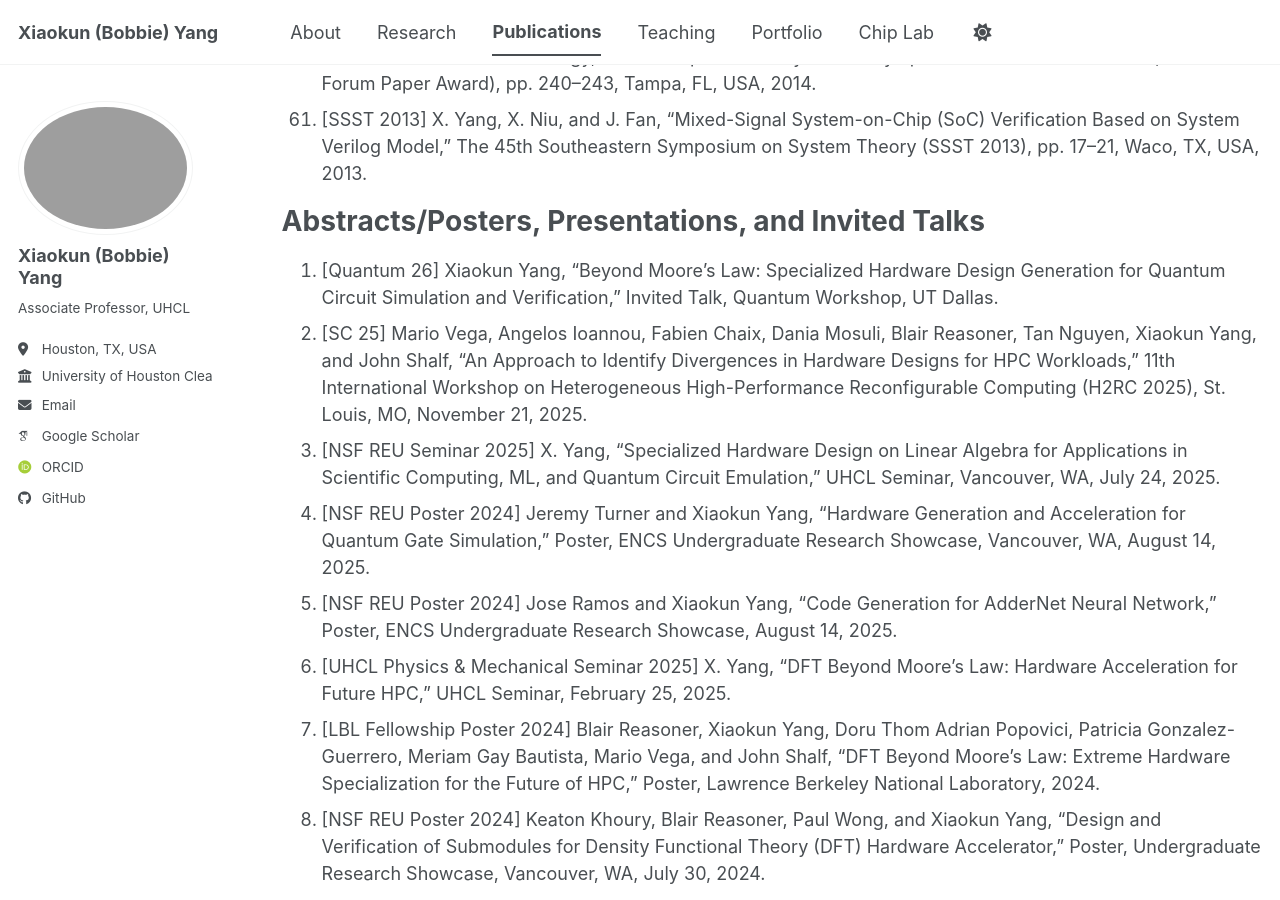
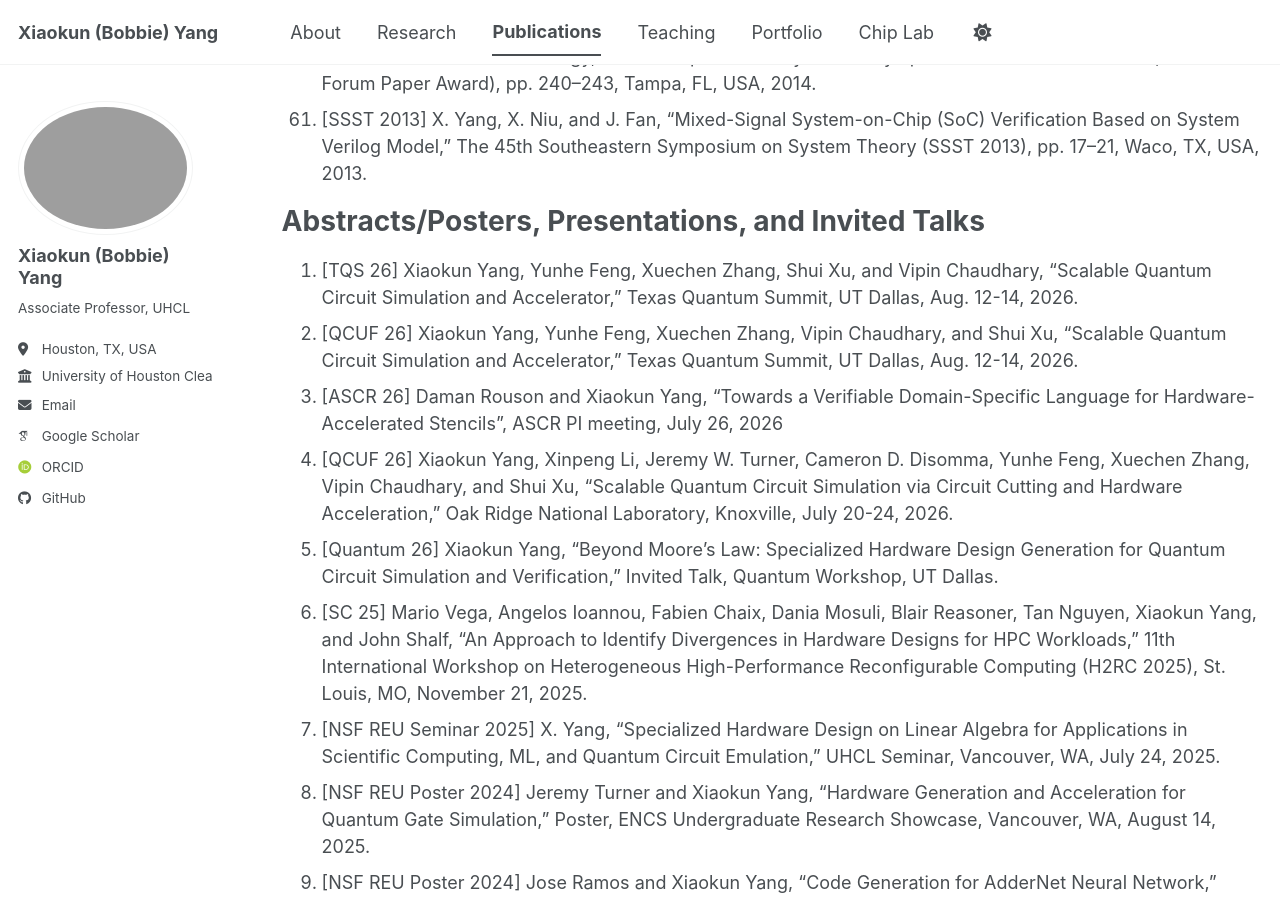
Before and after one commit to bobbieyang/bobbieyang.github.io, a Jekyll site: the page built from _pages/publications.md, in a window 1280 px wide and 900 px high, scrolled down 7937 px. Built offline with Jekyll 4.4.1, drawn with Linux system fonts in a browser that asks for light colours; some web fonts are replaced; a script bundle is joined from its source files by our own code; library files that are not in the unit come from our copies.

Commit message:
Update publications.md

```diff
--- a/_pages/publications.md
+++ b/_pages/publications.md
@@ -114,28 +114,32 @@
 
 Abstracts/Posters, Presentations, and Invited Talks
 ======
-1. [Quantum 26] Xiaokun Yang, “Beyond Moore’s Law: Specialized Hardware Design Generation for Quantum Circuit Simulation and Verification,” Invited Talk, Quantum Workshop, UT Dallas.
-2. [SC 25] Mario Vega, Angelos Ioannou, Fabien Chaix, Dania Mosuli, Blair Reasoner, Tan Nguyen, Xiaokun Yang, and John Shalf, “An Approach to Identify Divergences in Hardware Designs for HPC Workloads,” 11th International Workshop on Heterogeneous High-Performance Reconfigurable Computing (H2RC 2025), St. Louis, MO, November 21, 2025.
-3. [NSF REU Seminar 2025] X. Yang, “Specialized Hardware Design on Linear Algebra for Applications in Scientific Computing, ML, and Quantum Circuit Emulation,” UHCL Seminar, Vancouver, WA, July 24, 2025.
-4. [NSF REU Poster 2024] Jeremy Turner and Xiaokun Yang, “Hardware Generation and Acceleration for Quantum Gate Simulation,” Poster, ENCS Undergraduate Research Showcase, Vancouver, WA, August 14, 2025.
-5. [NSF REU Poster 2024] Jose Ramos and Xiaokun Yang, “Code Generation for AdderNet Neural Network,” Poster, ENCS Undergraduate Research Showcase, August 14, 2025.
-6. [UHCL Physics & Mechanical Seminar 2025] X. Yang, “DFT Beyond Moore’s Law: Hardware Acceleration for Future HPC,” UHCL Seminar, February 25, 2025.
-7. [LBL Fellowship Poster 2024] Blair Reasoner, Xiaokun Yang, Doru Thom Adrian Popovici, Patricia Gonzalez-Guerrero, Meriam Gay Bautista, Mario Vega, and John Shalf, “DFT Beyond Moore’s Law: Extreme Hardware Specialization for the Future of HPC,” Poster, Lawrence Berkeley National Laboratory, 2024.
-8. [NSF REU Poster 2024] Keaton Khoury, Blair Reasoner, Paul Wong, and Xiaokun Yang, “Design and Verification of Submodules for Density Functional Theory (DFT) Hardware Accelerator,” Poster, Undergraduate Research Showcase, Vancouver, WA, July 30, 2024.
-9. [NSF REU Poster 2024] Paul Wong and Xiaokun Yang, “Trigonometric Functions in the Chisel Hardware Construction Language,” Poster, Undergraduate Research Showcase, Vancouver, WA, July 30, 2024.
-10. [NSF REU Seminar 2024] X. Yang, “Beyond Moore’s Law: Hardware Acceleration for Future HPC and ML,” NSF REU Seminar, July 12, 2024.
-11. [LBL Fellowship Poster 2023] Blair Reasoner, Xiaokun Yang, Doru Thom Adrian Popovici, Patricia Gonzalez-Guerrero, Meriam Gay Bautista, Mario Vega, and John Shalf, “Parameterized Hardware Accelerator Design on Tall-Skinny QR Factorization,” Poster, Lawrence Berkeley National Laboratory, 2024.
-12. [SRP 2023] X. Yang, “Specialized Hardware Design on DFT for HPC,” DOE SRP, January 9–13, 2023.
-13. [LBL 2022] X. Yang, “DFT Beyond Moore’s Law: FPGA Design Specialization for HPC,” LBL Monthly Conference, November 2, 2022.
-14. [DOE VFP 2022] X. Yang, Mario Vega, Doru Thom Adrian Popovici, Nirmalendu Patra, and John Shalf, “DFT Beyond Moore’s Law: FPGA Design Specialization for 3D FFT for HPC,” DOE Visiting Faculty Program Summer Oral Presentation, August 5, 2022.
-15. [WDE 2022] Mario Vega, X. Yang, Doru Thom Adrian Popovici, Nirmalendu Patra, and John Shalf, “DFT Beyond Moore’s Law: Hardware Design Specialization for Streaming and Mixed FFTs,” WDE Poster Presentation, July 22, 2022.
-16. [CFD 2022] X. Yang, “Project-Centric Learning with OpenIC,” Faculty Development Week, Center for Faculty Development, UHCL, January 27, 2022.
-17. [SRP 2022] X. Yang, “High-Performance SoC Architecture,” DOE SRP, December 9–13, 2021.
-18. [GCC 2021] X. Yang, “FPGA Designs and Acceleration for Neural Networks,” Invited Short Talk, GCC Translational Imaging Conference, Virtual Event, November 2, 2021.
-19. [ES 2021] X. Yang, “FPGA Acceleration on Artificial Intelligence,” Invited Talk, Engineering Science Department, Sonoma State University, CA, 2021.
-20. [VRISE 2021] X. Yang, “An Implementation of Low-Cost System-on-Chip with Neural Network for Surveillance Cameras,” TC17–VRISE 2021, Virtual Event, October 8, 2021.
-21. [ICAMSE 2019] X. Yang, “An Advanced SoC Architecture for Low-Cost and Low-Power Edge Devices,” International Conference on Advanced Materials Sciences and Engineering, Osaka, Japan, 2019.
-22. [Robotics 2018] X. Yang, Y. Zhang, A. Gajjar, H. Schmoyer, and N. Ly, “Learning-on-Chip: Facial Detection with Approximations of FPGA Computing,” Robotics & AI Day, UHCL, August 3, 2018.
-23. [Robotics 2017] Y. Zhang and X. Yang, “Exploring Approximate Designs for FPGA-Based Edge Computing,” Robotics & AI Day, UHCL, July 21, 2017.
-24. [Robotics 2017] A. Gajjar and X. Yang, “A Smart Building System Integrated with an Edge Computing Algorithm and IoT Mesh Networks,” Robotics & AI Day, UHCL, July 21, 2017.
-25. [GBS 2016] X. Yang, “A High-Performance AES-Encrypted On-Chip Bus Architecture for Internet-of-Things System-on-Chips,” IEEE Galveston Session, NASA Johnson Space Center, Gilruth Recreation Center, November 17, 2016.
+1. [TQS 26] Xiaokun Yang, Yunhe Feng, Xuechen Zhang, Shui Xu, and Vipin Chaudhary, "Scalable Quantum Circuit Simulation and Accelerator," Texas Quantum Summit, UT Dallas, Aug. 12-14, 2026.
+2. [QCUF 26] Xiaokun Yang, Yunhe Feng, Xuechen Zhang, Vipin Chaudhary, and Shui Xu, "Scalable Quantum Circuit Simulation and Accelerator," Texas Quantum Summit, UT Dallas, Aug. 12-14, 2026.
+3. [ASCR 26] Daman Rouson and Xiaokun Yang, "Towards a Verifiable Domain-Specific Language for Hardware-Accelerated Stencils", ASCR PI meeting, July 26, 2026
+4. [QCUF 26] Xiaokun Yang, Xinpeng Li, Jeremy W. Turner, Cameron D. Disomma, Yunhe Feng, Xuechen Zhang, Vipin Chaudhary, and Shui Xu, "Scalable Quantum Circuit Simulation via Circuit Cutting and Hardware Acceleration," Oak Ridge National Laboratory, Knoxville, July 20-24, 2026.
+5. [Quantum 26] Xiaokun Yang, “Beyond Moore’s Law: Specialized Hardware Design Generation for Quantum Circuit Simulation and Verification,” Invited Talk, Quantum Workshop, UT Dallas.
+6. [SC 25] Mario Vega, Angelos Ioannou, Fabien Chaix, Dania Mosuli, Blair Reasoner, Tan Nguyen, Xiaokun Yang, and John Shalf, “An Approach to Identify Divergences in Hardware Designs for HPC Workloads,” 11th International Workshop on Heterogeneous High-Performance Reconfigurable Computing (H2RC 2025), St. Louis, MO, November 21, 2025.
+7. [NSF REU Seminar 2025] X. Yang, “Specialized Hardware Design on Linear Algebra for Applications in Scientific Computing, ML, and Quantum Circuit Emulation,” UHCL Seminar, Vancouver, WA, July 24, 2025.
+8. [NSF REU Poster 2024] Jeremy Turner and Xiaokun Yang, “Hardware Generation and Acceleration for Quantum Gate Simulation,” Poster, ENCS Undergraduate Research Showcase, Vancouver, WA, August 14, 2025.
+9. [NSF REU Poster 2024] Jose Ramos and Xiaokun Yang, “Code Generation for AdderNet Neural Network,” Poster, ENCS Undergraduate Research Showcase, August 14, 2025.
+10. [UHCL Physics & Mechanical Seminar 2025] X. Yang, “DFT Beyond Moore’s Law: Hardware Acceleration for Future HPC,” UHCL Seminar, February 25, 2025.
+11. [LBL Fellowship Poster 2024] Blair Reasoner, Xiaokun Yang, Doru Thom Adrian Popovici, Patricia Gonzalez-Guerrero, Meriam Gay Bautista, Mario Vega, and John Shalf, “DFT Beyond Moore’s Law: Extreme Hardware Specialization for the Future of HPC,” Poster, Lawrence Berkeley National Laboratory, 2024.
+12. [NSF REU Poster 2024] Keaton Khoury, Blair Reasoner, Paul Wong, and Xiaokun Yang, “Design and Verification of Submodules for Density Functional Theory (DFT) Hardware Accelerator,” Poster, Undergraduate Research Showcase, Vancouver, WA, July 30, 2024.
+13. [NSF REU Poster 2024] Paul Wong and Xiaokun Yang, “Trigonometric Functions in the Chisel Hardware Construction Language,” Poster, Undergraduate Research Showcase, Vancouver, WA, July 30, 2024.
+14. [NSF REU Seminar 2024] X. Yang, “Beyond Moore’s Law: Hardware Acceleration for Future HPC and ML,” NSF REU Seminar, July 12, 2024.
+15. [LBL Fellowship Poster 2023] Blair Reasoner, Xiaokun Yang, Doru Thom Adrian Popovici, Patricia Gonzalez-Guerrero, Meriam Gay Bautista, Mario Vega, and John Shalf, “Parameterized Hardware Accelerator Design on Tall-Skinny QR Factorization,” Poster, Lawrence Berkeley National Laboratory, 2024.
+16. [SRP 2023] X. Yang, “Specialized Hardware Design on DFT for HPC,” DOE SRP, January 9–13, 2023.
+17. [LBL 2022] X. Yang, “DFT Beyond Moore’s Law: FPGA Design Specialization for HPC,” LBL Monthly Conference, November 2, 2022.
+18. [DOE VFP 2022] X. Yang, Mario Vega, Doru Thom Adrian Popovici, Nirmalendu Patra, and John Shalf, “DFT Beyond Moore’s Law: FPGA Design Specialization for 3D FFT for HPC,” DOE Visiting Faculty Program Summer Oral Presentation, August 5, 2022.
+19. [WDE 2022] Mario Vega, X. Yang, Doru Thom Adrian Popovici, Nirmalendu Patra, and John Shalf, “DFT Beyond Moore’s Law: Hardware Design Specialization for Streaming and Mixed FFTs,” WDE Poster Presentation, July 22, 2022.
+20. [CFD 2022] X. Yang, “Project-Centric Learning with OpenIC,” Faculty Development Week, Center for Faculty Development, UHCL, January 27, 2022.
+21. [SRP 2022] X. Yang, “High-Performance SoC Architecture,” DOE SRP, December 9–13, 2021.
+22. [GCC 2021] X. Yang, “FPGA Designs and Acceleration for Neural Networks,” Invited Short Talk, GCC Translational Imaging Conference, Virtual Event, November 2, 2021.
+23. [ES 2021] X. Yang, “FPGA Acceleration on Artificial Intelligence,” Invited Talk, Engineering Science Department, Sonoma State University, CA, 2021.
+24. [VRISE 2021] X. Yang, “An Implementation of Low-Cost System-on-Chip with Neural Network for Surveillance Cameras,” TC17–VRISE 2021, Virtual Event, October 8, 2021.
+25. [ICAMSE 2019] X. Yang, “An Advanced SoC Architecture for Low-Cost and Low-Power Edge Devices,” International Conference on Advanced Materials Sciences and Engineering, Osaka, Japan, 2019.
+26. [Robotics 2018] X. Yang, Y. Zhang, A. Gajjar, H. Schmoyer, and N. Ly, “Learning-on-Chip: Facial Detection with Approximations of FPGA Computing,” Robotics & AI Day, UHCL, August 3, 2018.
+27. [Robotics 2017] Y. Zhang and X. Yang, “Exploring Approximate Designs for FPGA-Based Edge Computing,” Robotics & AI Day, UHCL, July 21, 2017.
+28. [Robotics 2017] A. Gajjar and X. Yang, “A Smart Building System Integrated with an Edge Computing Algorithm and IoT Mesh Networks,” Robotics & AI Day, UHCL, July 21, 2017.
+29. [GBS 2016] X. Yang, “A High-Performance AES-Encrypted On-Chip Bus Architecture for Internet-of-Things System-on-Chips,” IEEE Galveston Session, NASA Johnson Space Center, Gilruth Recreation Center, November 17, 2016.
```
